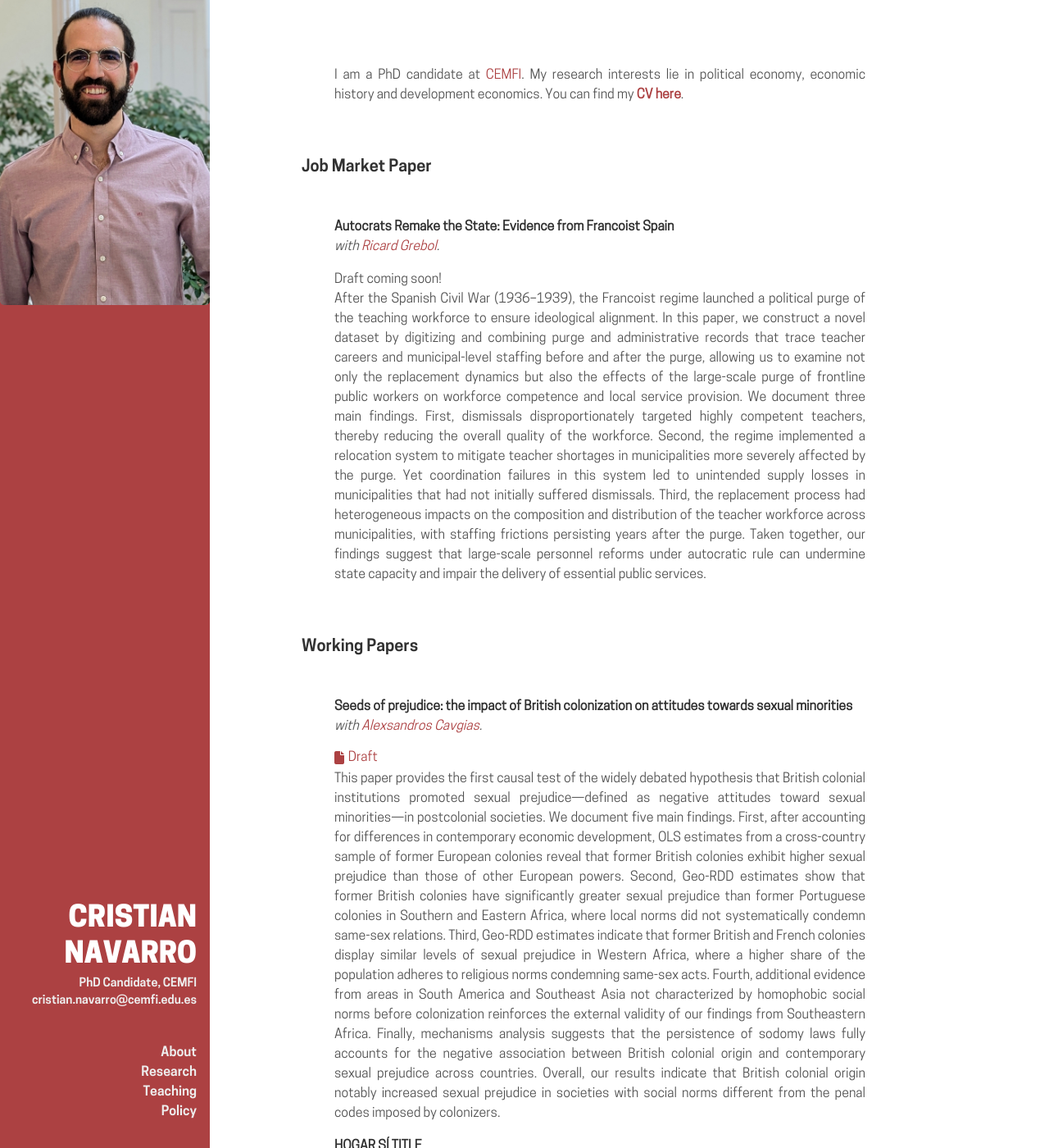
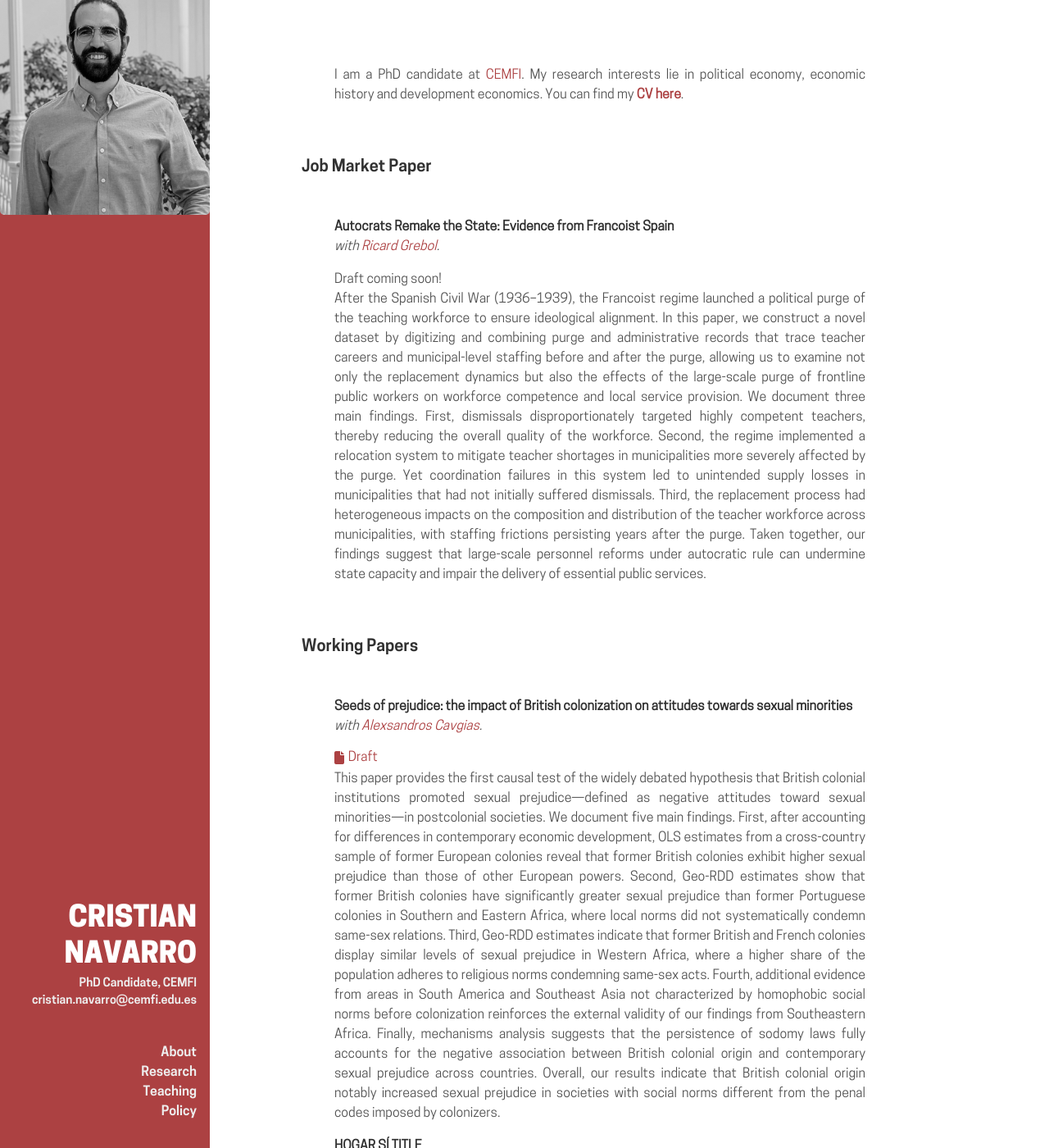
Before and after one commit to cnavarroserrano/cnavarroserrano.github.io, a Jekyll site: the page built from index.md, in a window 1280 px wide and 1400 px high. Shown: the whole window at 82% size. Built offline with Jekyll 4.4.1, drawn with Linux system fonts in a browser that asks for light colours; some web fonts are replaced.

Commit message:
Update sidebar.html

```diff
--- a/_includes/sidebar.html
+++ b/_includes/sidebar.html
@@ -11,13 +11,8 @@
   }
 
   /* Image: full bleed */
-  .sidebar .sidebar-photo{
-    display:block;
-    width:100%;
-    height: min(42vh, 420px);
-    object-fit: cover;
-    object-position: center 70% !important; /* move the visible window DOWN */
-  }
+  .sidebar .sidebar-photo{ filter: grayscale(100%) !important; }
+
   @media (max-width: 520px){
     .sidebar .sidebar-photo{
       height: 32vh;
```
